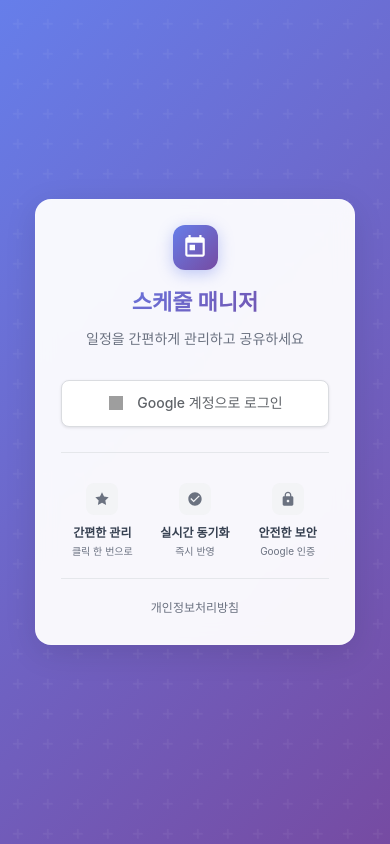
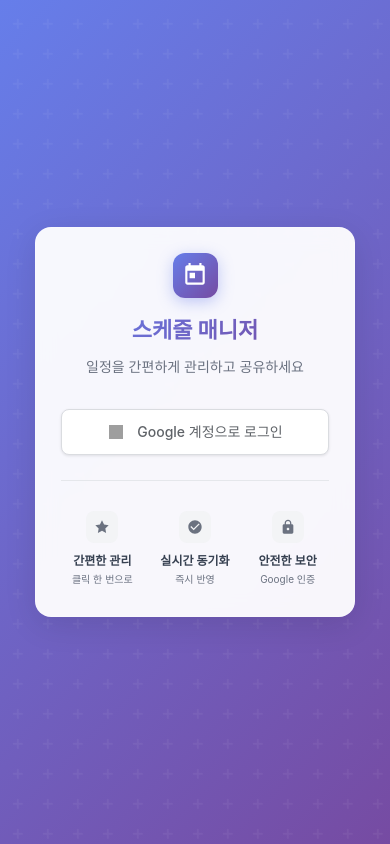
Before and after one commit to ohhora76/google-calendar-scheduler, a Node server app: page /admin/login in a window 390 px wide. Run offline with Node 20, Linux system fonts and the light colour scheme; some libraries are stand-ins or nearby versions; grey boxes are pictures that could not be loaded.

Commit message:
Set Korean language for Google OAuth and remove privacy link
- Changed HTML lang attribute from "en" to "ko" in index.html
- Added hl=ko parameter to Google OAuth for Korean interface
- Removed privacy policy link from login page
- Cleaned up related CSS styles

🤖 Generated with [Claude Code](https://claude.ai/code)

Co-Authored-By: Claude <noreply@anthropic.com>

```diff
--- a/admin-client/index.html
+++ b/admin-client/index.html
@@ -1,5 +1,5 @@
 <!doctype html>
-<html lang="en">
+<html lang="ko">
   <head>
     <meta charset="UTF-8" />
     <link rel="icon" type="image/svg+xml" href="/vite.svg" />
--- a/server.js
+++ b/server.js
@@ -696,7 +696,11 @@ app.get('/auth/google',
   passport.authenticate('google', {
     scope: ['profile', 'email'],
     accessType: 'offline',
-    prompt: 'consent'
+    prompt: 'consent',
+    hostedDomain: undefined,
+    customParameters: {
+      hl: 'ko'
+    }
   })
 );
 
--- a/views/login.ejs
+++ b/views/login.ejs
@@ -262,14 +262,6 @@
                 line-height: 1.3;
             }
 
-            .login-footer {
-                margin-top: 15px;
-                padding-top: 15px;
-            }
-
-            .privacy-link {
-                font-size: 12px;
-            }
         }
 
         /* Touch device optimizations */
@@ -280,11 +272,6 @@
 
             .google-login-btn:active {
                 transform: scale(0.98);
-            }
-
-            .privacy-link {
-                padding: 10px;
-                -webkit-tap-highlight-color: transparent;
             }
         }
     </style>
@@ -337,9 +324,6 @@
                 </div>
             </div>
 
-            <div class="login-footer">
-                <a href="/privacy" class="privacy-link">개인정보처리방침</a>
-            </div>
         </div>
     </div>
 </body>
```
